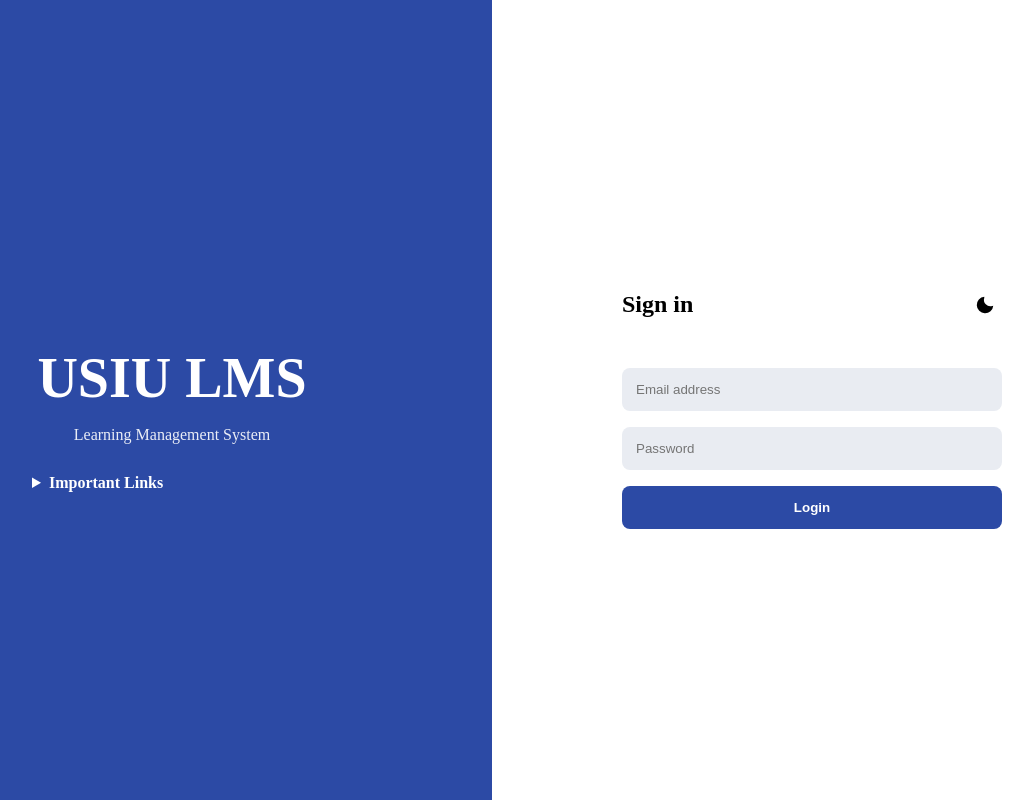
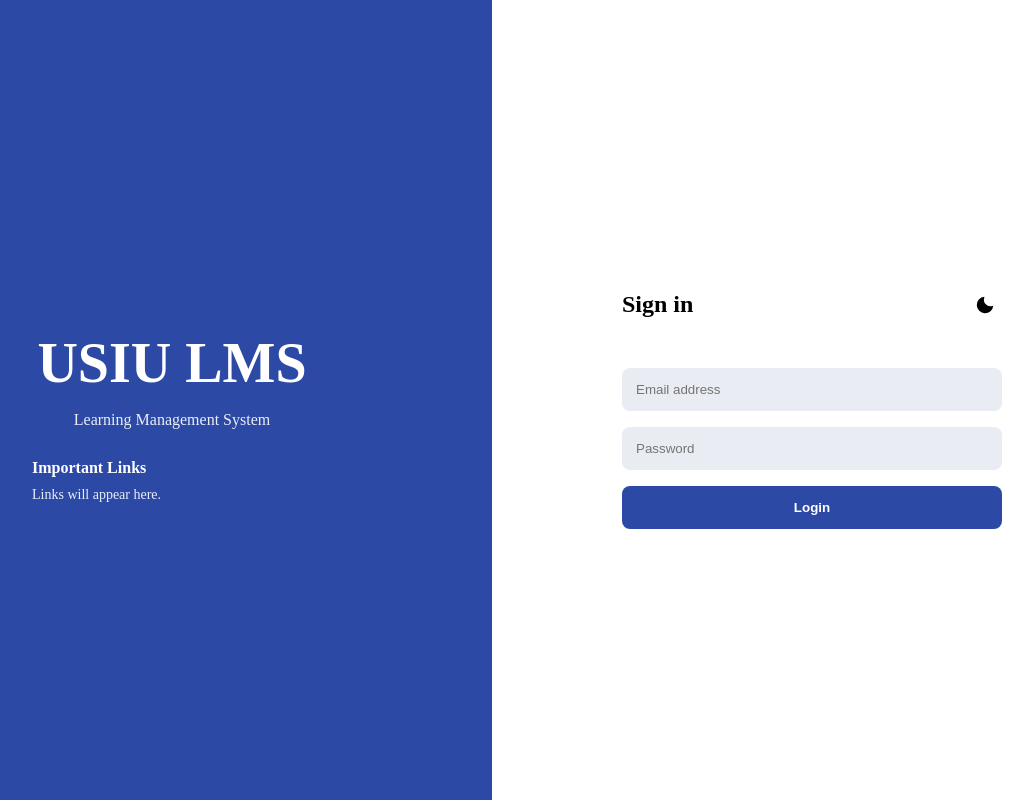
Before and after one commit to markchweya/lms, a React (Vite) app: page / in a window 1280 px wide. Shown: the whole page, without its empty margins (148-1181 px from the left). Built offline with nearby package versions, Linux system fonts and the light colour scheme.

Commit message:
Update Login.tsx

```diff
--- a/Login.tsx
+++ b/Login.tsx
@@ -56,12 +56,13 @@
           <h1 style={{ fontSize: isMobile ? '32px' : '56px', marginBottom: '10px' }}>USIU LMS</h1>
           <p style={{ opacity: 0.9, marginBottom: '30px' }}>Learning Management System</p>
 
-          <details style={{ width: '100%', maxWidth: '280px', margin: '0 auto', textAlign: 'left' }}>
-            <summary style={{ cursor: 'pointer', fontWeight: 600 }}>Important Links</summary>
-            <div style={{ marginTop: '10px', fontSize: '14px', opacity: 0.9 }}>
+          <div style={{ width: '100%', maxWidth: '280px', margin: '20px auto 0 auto', textAlign: 'left' }}>
+            <div style={{ fontWeight: 600, cursor: 'pointer' }}>Important Links</div>
+            <div style={{ marginTop: '10px', fontSize: '14px', opacity: 0.9, minHeight: '20px' }}>
               Links will appear here.
             </div>
-          </details>
+          </div>
+
         </div>
       </div>
 
```
